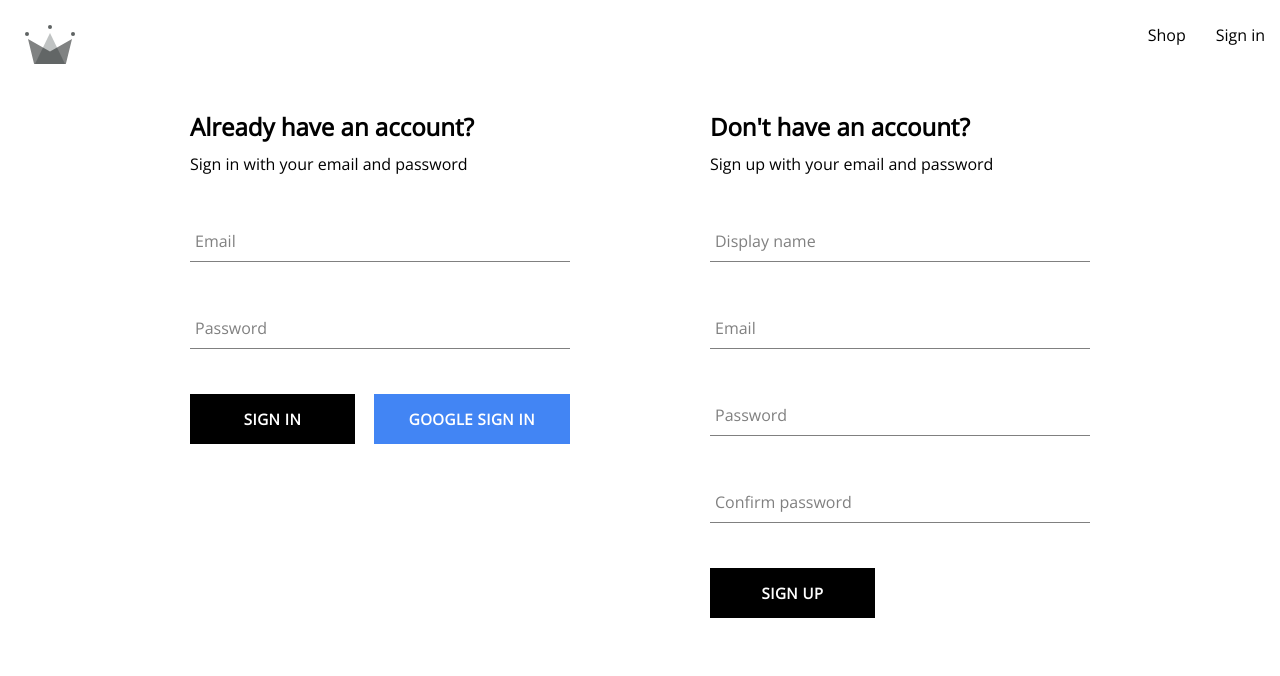
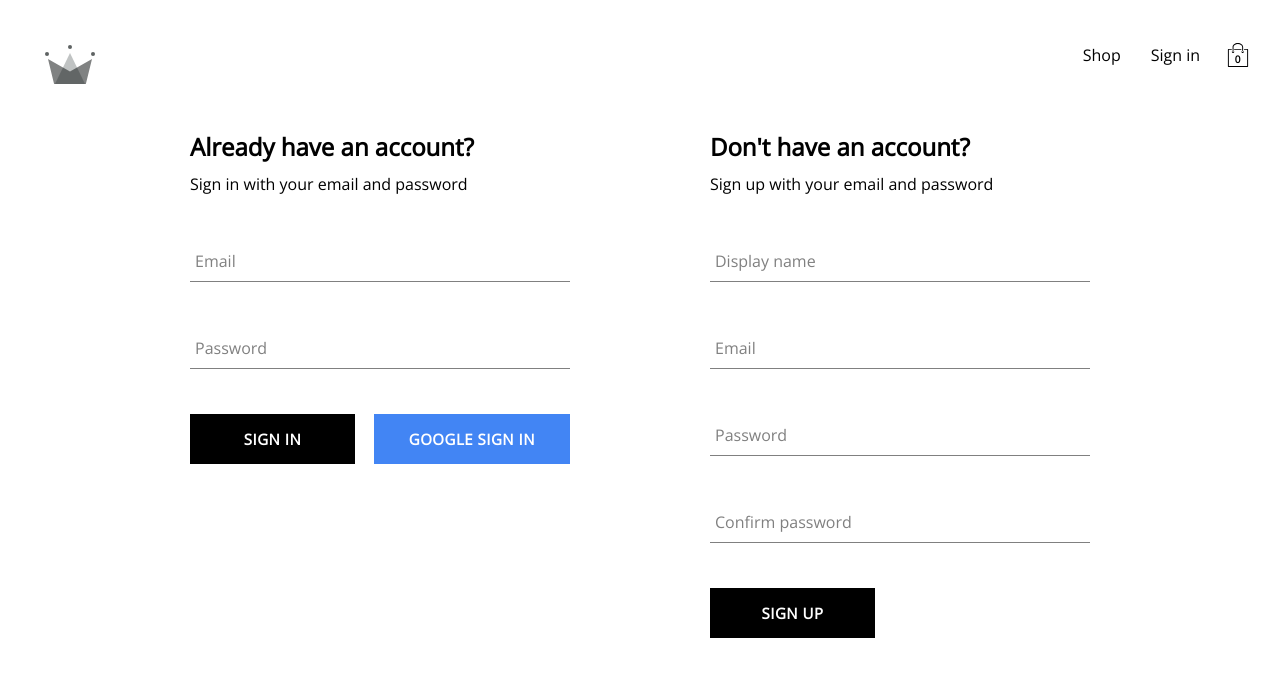
Before and after one commit to mihailtudos/react-shop, a React (Create React App) app: page /auth in a window 1280 px wide. Shown: the top 676 px of the page. Built offline with nearby package versions, Linux system fonts and the light colour scheme; no server answers.

Commit message:
added cart context, shopping cart icon and dropdown

```diff
--- /dev/null
+++ b/src/components/cart-dropdown/cart-dropdown.component.jsx
@@ -0,0 +1,12 @@
+import './cart-dropdown.styles.scss';
+import Button from "../button/button.component";
+
+const CartDropdown = () => {
+	return (
+		<div className='cart-dropdown-container'>
+			<div className='cart-items' />
+			<Button>Go To Checkout</Button>
+		</div>
+	)
+}
+export default CartDropdown;
--- /dev/null
+++ b/src/components/cart-dropdown/cart-dropdown.styles.scss
@@ -0,0 +1,30 @@
+.cart-dropdown-container {
+  position: absolute;
+  width: 240px;
+  height: 340px;
+  display: flex;
+  flex-direction: column;
+  padding: 20px;
+  border: 1px solid black;
+  background-color: white;
+  top: 90px;
+  right: 40px;
+  z-index: 5;
+
+  .empty-message {
+	font-size: 18px;
+	margin: 50px auto;
+  }
+
+  .cart-items {
+	height: 240px;
+	display: flex;
+	flex-direction: column;
+	overflow: auto;
+  }
+
+  button {
+	letter-spacing: 0!important;
+	margin-top: auto;
+  }
+}
--- /dev/null
+++ b/src/components/cart-icon/cart-icon.component.jsx
@@ -0,0 +1,19 @@
+import './cart-icon.styles.scss';
+import {ReactComponent as ShoppingIcon} from '../../assets/shopping-bag.svg';
+import {useContext} from "react";
+import {CartContext} from "../../context/cart.context";
+
+const CartIcon = () => {
+	const {showCart, setShowCart} = useContext(CartContext);
+
+	const handleCartIconClick = () => setShowCart(!showCart);
+
+	return (
+		<div className='cart-icon-container'>
+			<ShoppingIcon className='shopping-icon' onClick={handleCartIconClick}/>
+			<span className='item-count'>0</span>
+		</div>
+	)
+}
+
+export default CartIcon;
--- /dev/null
+++ b/src/components/cart-icon/cart-icon.styles.scss
@@ -0,0 +1,21 @@
+.cart-icon-container {
+  width: 45px;
+  height: 45px;
+  position: relative;
+  display: flex;
+  align-items: center;
+  justify-content: center;
+  cursor: pointer;
+
+  .shopping-icon {
+	width: 24px;
+	height: 24px;
+  }
+
+  .item-count {
+	position: absolute;
+	font-size: 10px;
+	font-weight: bold;
+	bottom: 12px;
+  }
+}
--- a/src/components/routes/navigation/navigation.component.jsx
+++ b/src/components/routes/navigation/navigation.component.jsx
@@ -1,11 +1,18 @@
 import { Outlet, Link } from "react-router-dom";
 import {Fragment, useContext} from "react";
 import './navigation.styles.scss';
+
+//cart components
+import CartIcon from "../../cart-icon/cart-icon.component";
+import CartDropdown from "../../cart-dropdown/cart-dropdown.component";
+
 import { ReactComponent as Logo } from "../../../assets/crown.svg";
 import {UserContext} from "../../../context/user.context";
 import {signOutUser} from "../../../utils/firebase.utils";
+import {CartContext} from "../../../context/cart.context";
 
 const Navigation = () => {
+	const {showCart} = useContext(CartContext);
 	const { currentUser } = useContext(UserContext);
 
 	return (
@@ -21,7 +28,9 @@
 							(<span className='nav-link' onClick={  async () => await signOutUser() }>Sign out</span>) :
 							(<Link to='/auth' className='nav-link'>Sign in</Link>)
 					}
+					<CartIcon/>
 				</div>
+				{showCart && <CartDropdown/>}
 			</nav>
 			<Outlet/>
 		</Fragment>
--- /dev/null
+++ b/src/context/cart.context.jsx
@@ -0,0 +1,14 @@
+import {createContext, useState} from "react";
+
+export const CartContext = createContext({
+	products: [],
+	showCart: false,
+	setShowCart: () => {}
+});
+
+export const CartProvider = ({ children }) => {
+	const [showCart, setShowCart] = useState(false);
+	const value = {showCart, setShowCart};
+
+	return (<CartContext.Provider value={value}>{ children }</CartContext.Provider>)
+}
--- a/src/index.js
+++ b/src/index.js
@@ -6,17 +6,20 @@
 import { BrowserRouter } from "react-router-dom";
 import {UserProvider} from "./context/user.context";
 import {ProductsProvider} from "./context/products.context";
+import {CartProvider} from "./context/cart.context";
 
 
 const root = ReactDOM.createRoot(document.getElementById('root'));
 root.render(
   <React.StrictMode>
 	  <BrowserRouter>
-    	<UserProvider>
-			<ProductsProvider>
-				<App />
-			</ProductsProvider>
-		</UserProvider>
+		  <UserProvider>
+			  <ProductsProvider>
+				  <CartProvider>
+						  <App />
+				  </CartProvider>
+			  </ProductsProvider>
+		  </UserProvider>
 	  </BrowserRouter>
   </React.StrictMode>
 );
--- a/src/index.scss
+++ b/src/index.scss
@@ -1,5 +1,6 @@
 body {
   margin: 0;
+  padding: 20px;
   font-family: 'Open Sans', sans-serif;
   -webkit-font-smoothing: antialiased;
   -moz-osx-font-smoothing: grayscale;
```
Also changed, not shown: src/assets/shopping-bag.svg (added).
